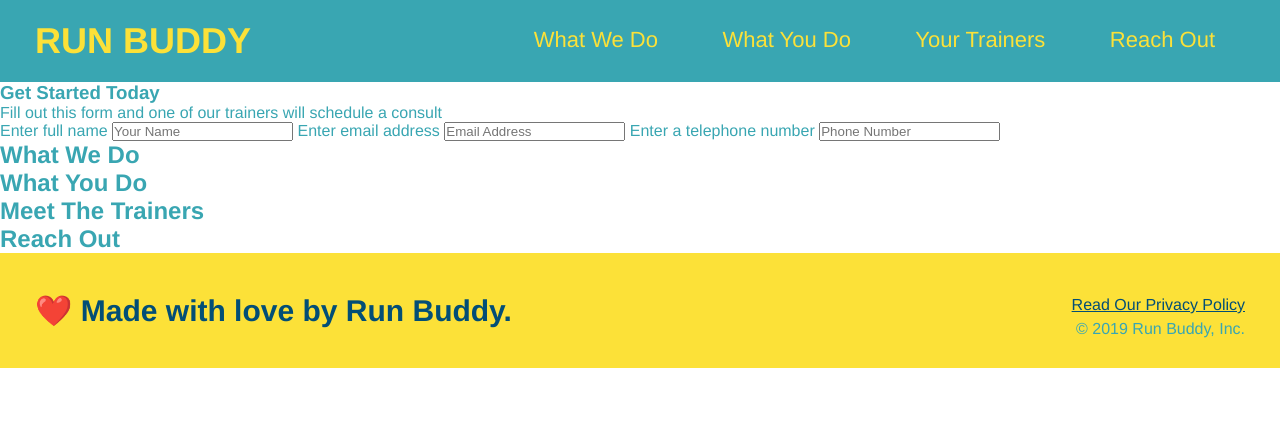
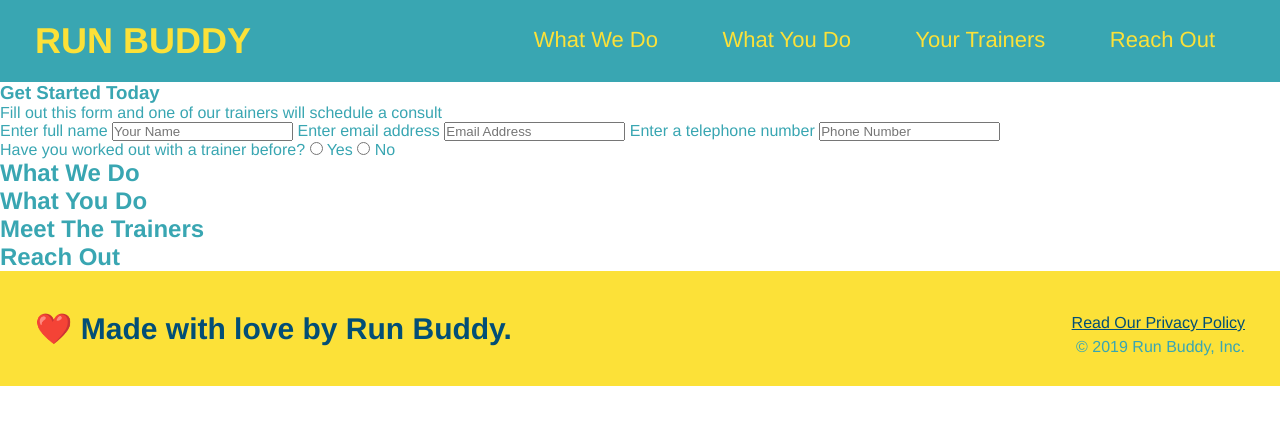
Before and after one commit to GerardMennella21/run-buddy, a plain HTML site: page index.html in a window 1280 px wide. Drawn offline with Linux system fonts and the light colour scheme.

Commit message:
added radio buttons

```diff
--- a/index.html
+++ b/index.html
@@ -53,6 +53,13 @@
                     <input type="text" placeholder="Email Address" name="email" id="email" />
                     <label for="phone">Enter a telephone number</label>
                     <input type="text" placeholder="Phone Number" name="phone" id="phone" />
+                    <p>
+                        Have you worked out with a trainer before?
+                        <input type="radio" name="trainer-confirm" id="trainer-yes" />
+                        <label for="tainer-yes">Yes</label>
+                        <input type="radio" name="trainer-confirm" id="trainer-no" />
+                        <label for="tainer-no">No</label>
+                    </p>
                 </form>
             </div>
         </section>
```
